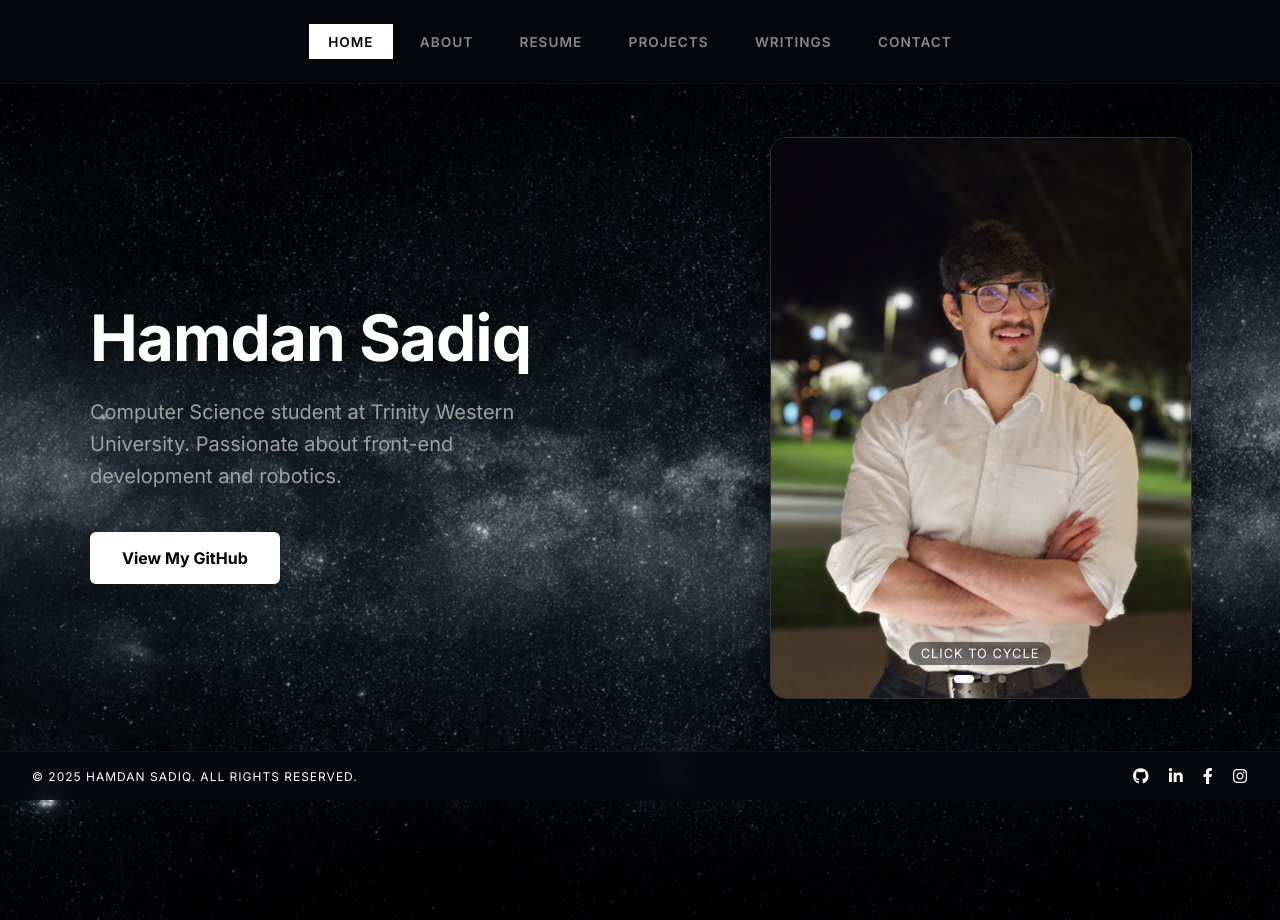
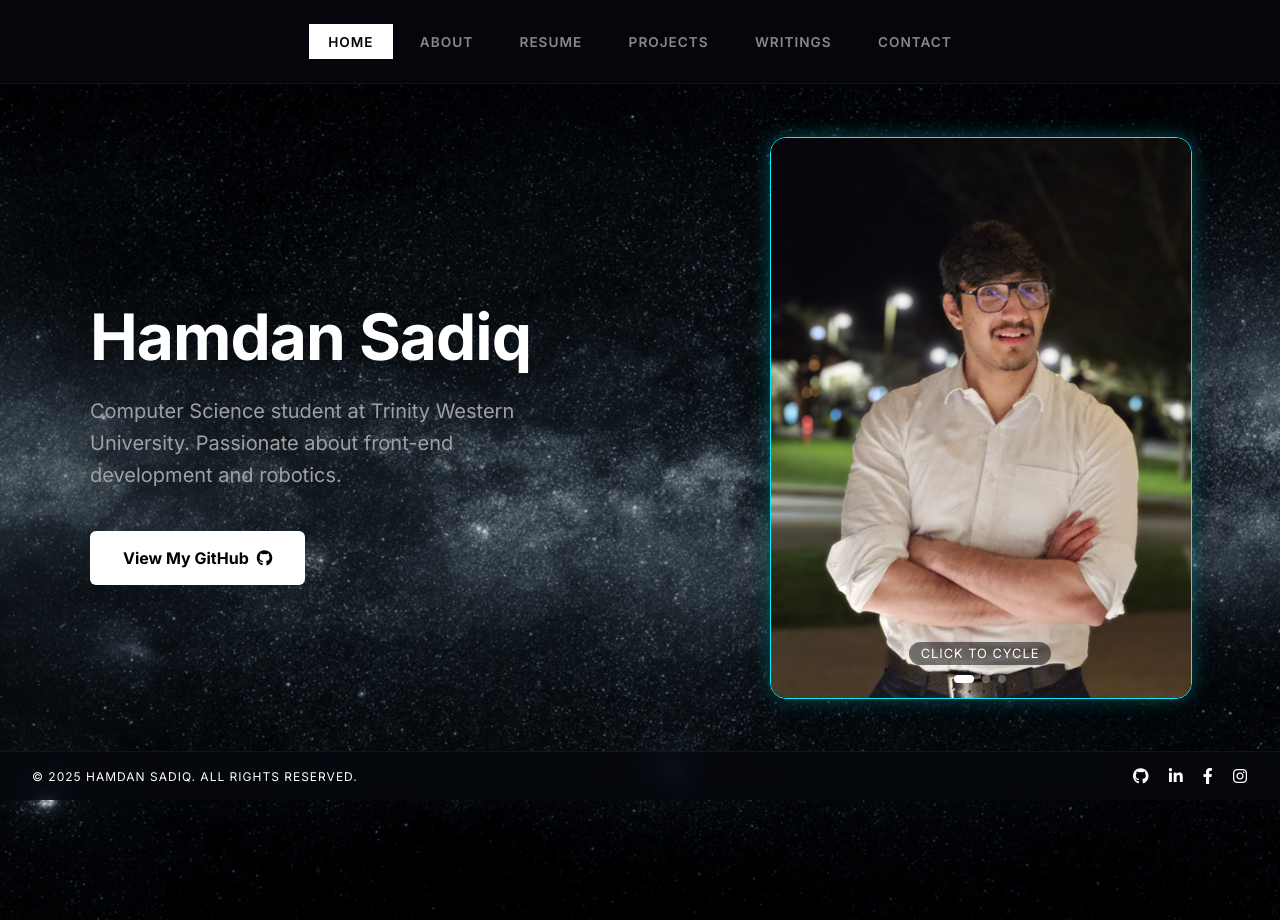
Before and after one commit to hamdansadiqch/my-portfolio, a Vue app: page /#/ in a window 1280 px wide. Built offline with nearby package versions, Linux system fonts and the light colour scheme.

Commit message:
Home Updates

```diff
--- a/src/components/Home.vue
+++ b/src/components/Home.vue
@@ -10,6 +10,7 @@
         </p>
         <a href="https://github.com/hamdansadiqch" target="_blank" class="github-btn">
           View My GitHub
+          <i class="fab fa-github"></i>
         </a>
       </div>
 
@@ -93,18 +94,29 @@ export default {
 }
 
 .github-btn {
-  display: inline-block;
+  display: inline-flex;
+  align-items: center;
+  justify-content: center;
+  gap: 0.5rem; /* Puts a nice space between the text and the icon */
+
   padding: 1rem 2rem;
   background-color: white;
   color: black;
   text-decoration: none;
   font-weight: 700;
   border-radius: 6px;
+  border: 1px solid transparent;
   transition: all 0.3s ease;
 }
 
+/* ... keep the hover effects from the previous message ... */
+
 .github-btn:hover {
-  background-color: #e0e0e0;
+  /* Transform to a transparent neon button on hover */
+  background-color: rgba(0, 240, 255, 0.05);
+  color: #00f0ff; /* Neon cyan text */
+  border: 1px solid #00f0ff; /* Neon border */
+  box-shadow: 0 0 15px rgba(0, 240, 255, 0.4); /* Glowing drop shadow */
   transform: translateY(-3px);
 }
 
@@ -126,8 +138,11 @@ export default {
   aspect-ratio: 3/4;
   object-fit: cover;
   border-radius: 16px;
-  border: 1px solid #333;
-  box-shadow: 0 20px 40px rgba(0,0,0,0.6);
+
+  /* Apply the glowing neon border */
+  border: 1px solid #00f0ff;
+  box-shadow: 0 0 20px rgba(0, 240, 255, 0.3), 0 20px 40px rgba(0,0,0,0.6);
+
   transition: opacity 0.4s ease-in-out;
 }
 
```
